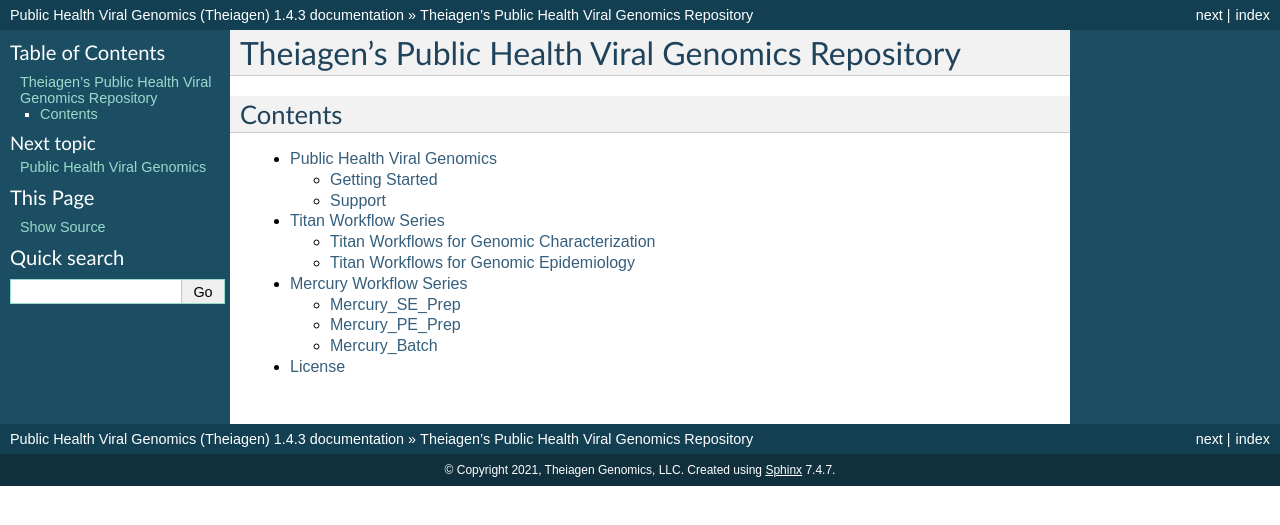
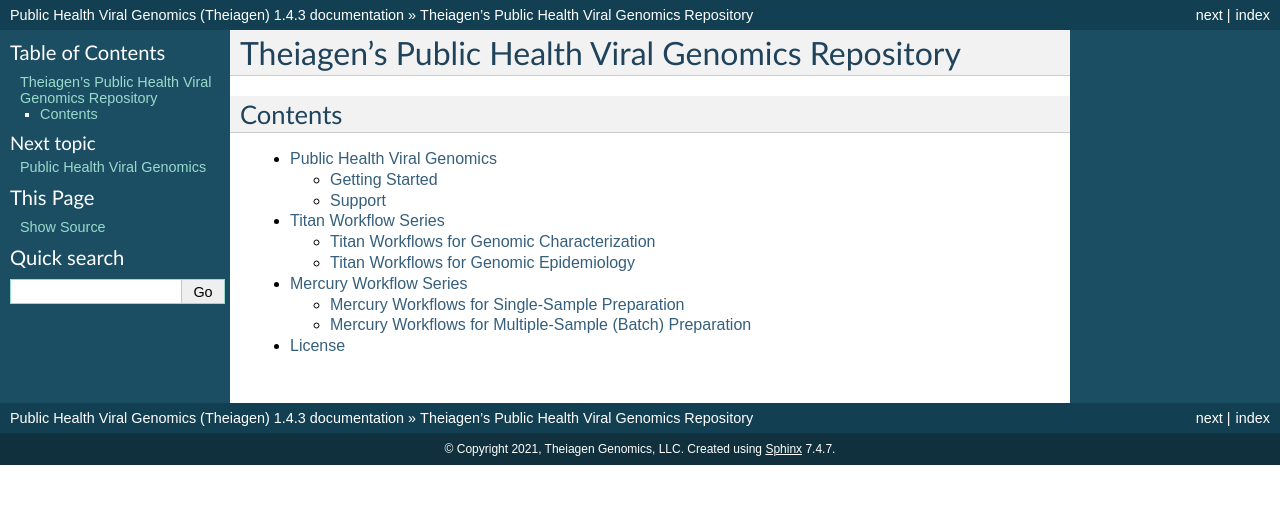
Before and after one commit to theiagen/public_health_viral_genomics, a Sphinx documentation site: the page built from docs/source/index.rst, in a window 1280 px wide. Shown: the top 525 px of the page. Built offline with Sphinx 7.4.7, drawn with Linux system fonts in a browser that asks for light colours; pages that are not in the unit, such as notebooks, are missing from menus; part of the change alters nothing that is shown.

Commit message:
add mercury docs

```diff
--- a/docs/source/mercury_workflows.rst
+++ b/docs/source/mercury_workflows.rst
@@ -1,15 +1,132 @@
-======================
+=======================
 Mercury Workflow Series
-======================
+=======================
 
-{info about genomic mercury workflows}
+The Mercury workflow series was developed to allow users to efficiently and accurately prepare submission files for GISAID, SRA, and Genbank submissions as well as BioSample registration. As of today (November 11th, 2021) these workflows are specific to SARS-CoV-2 amplicon read data from clinical samples, but work is underway to allow for the submission preparation of other viral pathogens of concern.
+
+These workflows were written to ingest and properly format all suggested meatadata fields as per the `Public Health Alliance for Genomic Epidemiology's SARS-CoV-2 Contextual Data Specifications,<https://github.com/pha4ge/SARS-CoV-2-Contextual-Data-Specification>`.
 
 
-Mercury_SE_Prep
-================
+Mercury Workflows for Single-Sample Preparation
+-----------------------------------------------
+
+Sharing of sample read and assembly data through internationally accessible databases allows insights to be drawn about how the virus is spreading and mutating across the globe; the more freely available these data are to international researchers and public health scientists, the stronger our decision making can be.
+
+The Mercury workflows for single-sample preparation is made up of two separate WDL workflows, Mercury_SE_Prep & Mercury_PE_Prep, for preparing submission files to GISAID, SRA, and GenBank for single and paired-end read data, respectively. These two workflows will process read data, assembly files, and contextual metadata to prepare submission for samples individually--while these workflows can process multiple samples in a single run, the submission files prepared are for single-sample submission; for preparation of multiple samples (i.e. batch submission), please see details for the Mercury_Batch workflow below.
+
+.. figure:: images/Mercury_Prep.png
+   :width: 800
+   :alt: Mercury_Prep
+   :figclass: align-center
+
+   **Mercury_Prep Data Workflow**
 
 Mercury_PE_Prep
 ===============
+The Mercury_PE_Prep workflow was written to process paired-end read data, assembly files, and contextual metadata to prepare submission for samples individually.
+
+.. note::
+  With default settings, this workflow will only prepare submission files for samples with assembly files containing less than 5,000 Ns. This quality threshold can be adjusted by modifying the number_N_threshold.
+
+ More information on required user inputs, optional user inputs, default tool parameters and the outputs generated by Mercury_SE_Prep are outlined below.
+
+ Required User Inputs
+ ********************
+ Download CSV: :download:`Titan_Illumina_PE_required_inputs.csv <tables/titan_workflows/titan_illumina_pe_required_inputs.csv>`
+
+ .. csv-table::
+    :file: tables/titan_workflows/titan_illumina_pe_required_inputs.csv
+    :widths: 20, 20, 20, 40
+    :header-rows: 1
+
+ |
+
+ Optional User Inputs
+ ********************
+
+ Download CSV: :download:`Titan_Illumina_PE_optional_inputs.csv <tables/titan_workflows/titan_illumina_pe_optional_inputs.csv>`
+
+ .. csv-table::
+   :file: tables/titan_workflows/titan_illumina_pe_optional_inputs.csv
+   :widths: 10, 10, 10, 10, 20
+   :header-rows: 1
+
+ |
+
+ Outputs
+ ********************
+ Download CSV: :download:`Titan_Illumina_PE_default_outputs.csv <tables/titan_workflows/titan_illumina_pe_outputs.csv>`
+
+ .. csv-table::
+    :file: tables/titan_workflows/titan_illumina_pe_outputs.csv
+    :widths: 20, 20, 60
+    :header-rows: 1
+
+ |
+
+ Mercury_SE_Prep
+ ================
+ The Mercury_SE_Prep workflow was written to process single-end read data, assembly files, and contextual metadata to prepare submission for samples individually.
+
+ .. note::
+   With default settings, this workflow will only prepare submission files for samples with assembly files containing less than 5,000 Ns. This quality threshold can be adjusted by modifying the number_N_threshold.
+
+ More information on required user inputs, optional user inputs, default tool parameters and the outputs generated by Mercury_SE_Prep are outlined below.
+
+ Required User Inputs
+ ********************
+ Download CSV: :download:`Titan_Illumina_PE_required_inputs.csv <tables/titan_workflows/titan_illumina_pe_required_inputs.csv>`
+
+ .. csv-table::
+    :file: tables/titan_workflows/titan_illumina_pe_required_inputs.csv
+    :widths: 20, 20, 20, 40
+    :header-rows: 1
+
+ |
+
+ Optional User Inputs
+ ********************
+
+ Download CSV: :download:`Titan_Illumina_PE_optional_inputs.csv <tables/titan_workflows/titan_illumina_pe_optional_inputs.csv>`
+
+ .. csv-table::
+   :file: tables/titan_workflows/titan_illumina_pe_optional_inputs.csv
+   :widths: 10, 10, 10, 10, 20
+   :header-rows: 1
+
+ |
+
+ Outputs
+ ********************
+ Download CSV: :download:`Titan_Illumina_PE_default_outputs.csv <tables/titan_workflows/titan_illumina_pe_outputs.csv>`
+
+ .. csv-table::
+    :file: tables/titan_workflows/titan_illumina_pe_outputs.csv
+    :widths: 20, 20, 60
+    :header-rows: 1
+
+ |
+
+Mercury Workflows for Multiple-Sample (Batch) Preparation
+---------------------------------------------------------
+
+We have made a single WDL workflow for multiple-sample (batch) preparation: Mercury_Batch.
+
+.. figure:: images/Mercury_Batch.png
+   :width: 800
+   :alt: Mercury_Prep
+   :figclass: align-center
+
+   **Mercury_BatchData Workflow**
+
+
+
 
 Mercury_Batch
 ===============
+The Mercury_Batch workflow was written to process the output submission files from Mercury_PE_Prep or Mercury_SE_Prep and combine them to enable GISAID, SRA, and Genbank batch submission as well as batch BioSample registration. To avoid issues with NCBI GenBank rejections, the Mercury_Batch workflow will remove any sample with raised `VADR alerts<https://github.com/ncbi/vadr>` from the prepared batch submission files.
+
+.. note::
+  With default settings, this workflow will remove samples any sample with one or more raised VADR alerts. This screening threshold can be adjusted by modifying the vadr_threshold.
+
+More information on required user inputs, optional user inputs, default tool parameters and the outputs generated by Mercury_Batch are outlined below.
```
Also changed, not shown: docs/source/images/Mercury_Batch.png (added), docs/source/images/Mercury_Prep.png (added).
